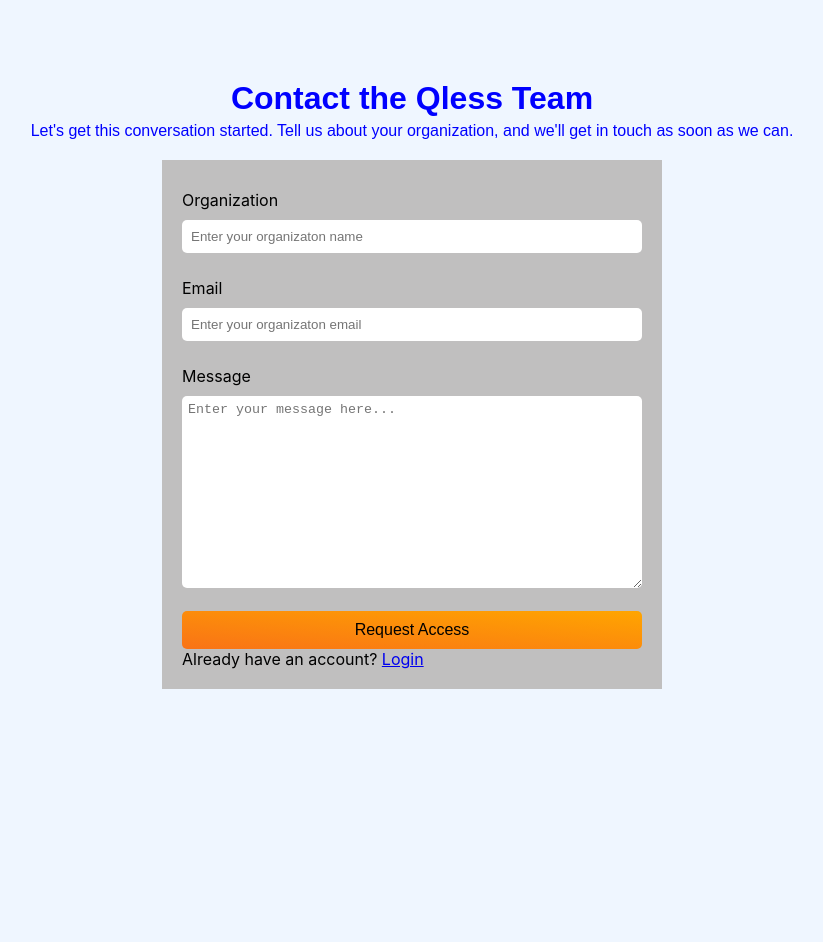
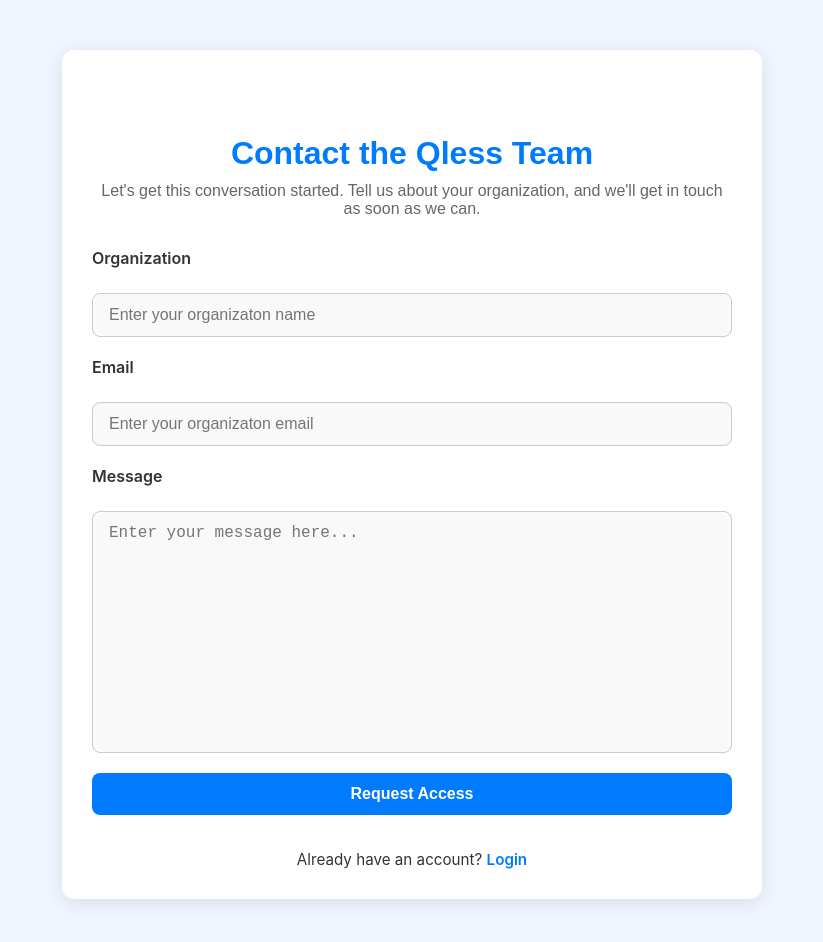
Before and after one commit to Iknite-Space/queueless, a React (Create React App) app in the folder app/: page /contact in a window 1280 px wide. Shown: the top 942 px of the page, without its empty margins (228-1051 px from the left). Before the commit the page ends 800 px from the top, so only its background shows below. Built offline with nearby package versions, Linux system fonts and the light colour scheme.

Commit message:
created home page for logged in organizations to view their data.

```diff
--- a/app/src/pages/ContactUsPage/ContactUs.css
+++ b/app/src/pages/ContactUsPage/ContactUs.css
@@ -1,67 +1,87 @@
-/* .form-container {
-  width: 700px;
-  margin: 200px auto 0 auto;
-  background-color: brown;
-} */
 
-/* .form-container label{
-  display: block;
-  margin-bottom: 6px;
-} */
-/* .contact-details {
-  background: linear-gradient(to top left, var(--primary-dark), var(--primary-blue));
-} */
-form {
-  background: rgb(192, 191, 191);
-  width:500px;
-  margin: 20px auto;
-  padding: 20px
-
+.contact-details {
+  max-width: 700px;
+  margin: 50px auto;
+  background-color: #ffffff;
+  padding: 30px;
+  border-radius: 12px;
+  box-shadow: 0 4px 20px rgba(0, 0, 0, 0.1);
+  color: #333333;
 }
 
-h1 {
-  text-align:center;
-  margin-bottom:5px;
-  margin-top:25px;
-  color: blue;
+.form-header {
+  text-align: center;
+  margin-bottom: 30px;
 }
 
-p {
-  text-align:center;
-  color: blue;
+.form-header h1 {
+  color: #007bff;
+  font-size: 2rem;
+  margin-bottom: 10px;
 }
 
-label, .input-block {
-  display:block;
-  width: 100%;
+.form-header p {
+  font-size: 1rem;
+  color: #666666;
 }
 
-label,legend {
-  margin-top: 10px;
-  margin-bottom: 10px
+.form-container form {
+  display: flex;
+  flex-direction: column;
+  gap: 20px;
 }
 
-.input-block {
-  padding:9px;
-  border:none;
-  border-radius:5px;
-  margin-bottom:25px
+label {
+  font-weight: 600;
+  margin-bottom: 5px;
 }
 
+.input-block,
 textarea {
-  width:100%;
-  margin-bottom:19px;
-  border:none;
-  border-radius:5px;
-  padding: 6px;
+  padding: 12px 16px;
+  font-size: 1rem;
+  background-color: #f9f9f9;
+  border: 1px solid #cccccc;
+  border-radius: 8px;
+  resize: none;
+  transition: border 0.3s ease, box-shadow 0.3s ease;
+}
+
+.input-block:focus,
+textarea:focus {
+  border-color: #007bff;
+  outline: none;
+  box-shadow: 0 0 5px #007bff;
 }
 
 .submit-btn {
-  padding: 10px 17px;
-  border:none;
-  border-radius:5px;
-  background: linear-gradient(to top right, var(--accent-orange), orange);
-  font-size:16px;
-  width:100%;
+  background-color: #007bff;
+  color: white;
+  padding: 12px;
+  border: none;
+  border-radius: 8px;
+  font-weight: bold;
+  font-size: 1rem;
   cursor: pointer;
+  transition: background-color 0.3s ease;
 }
+
+.submit-btn:hover {
+  background-color: #ff5e2f;
+}
+
+form div {
+  text-align: center;
+  margin-top: 15px;
+  font-size: 0.95rem;
+}
+
+form div a {
+  color: #007bff;
+  text-decoration: none;
+  font-weight: 600;
+}
+
+form div a:hover {
+  text-decoration: underline;
+}
--- /dev/null
+++ b/app/src/pages/OrganizationHomePage/OrganizationHomePage.jsx
@@ -0,0 +1,51 @@
+import React, { useEffect, useState } from "react";
+
+import { useFirebaseUser } from "../../hooks/useFirebaseUser.js";
+
+export function OrganizationHomePage() {
+  const { user, idToken, loading} = useFirebaseUser();
+  const [userData, setUserData] = useState(null);
+
+  useEffect(() => {
+    if (!user || !idToken) return;
+
+    const fetchData = async () => {
+      try {
+        const res = await fetch("http://localhost:8085/api/v1/organization/data", {
+          method: "GET",
+          headers: {
+            Authorization: `Bearer ${idToken}`,
+          },
+        });
+
+        if (res.ok) {
+          const data = await res.json();
+          setUserData(data);
+        } else {
+          console.error("Failed to fetch user data");
+        }
+      } catch (error) {
+        console.error("Error fetching data:", error);
+      }
+    };
+
+    fetchData();
+  }, [user, idToken]);
+
+  if (loading) return <p>Checking authentication...</p>;
+
+  if (!user) {
+    return <p>You are not logged in.</p>; // Or redirect to login
+  }
+
+  return (
+    <div>
+      <h2>User Home {user.email}</h2>
+      {userData ? (
+        <pre>{JSON.stringify(userData, null, 2)}</pre>
+      ) : (
+        <p>Loading user data...</p>
+      )}
+    </div>
+  );
+}
```
